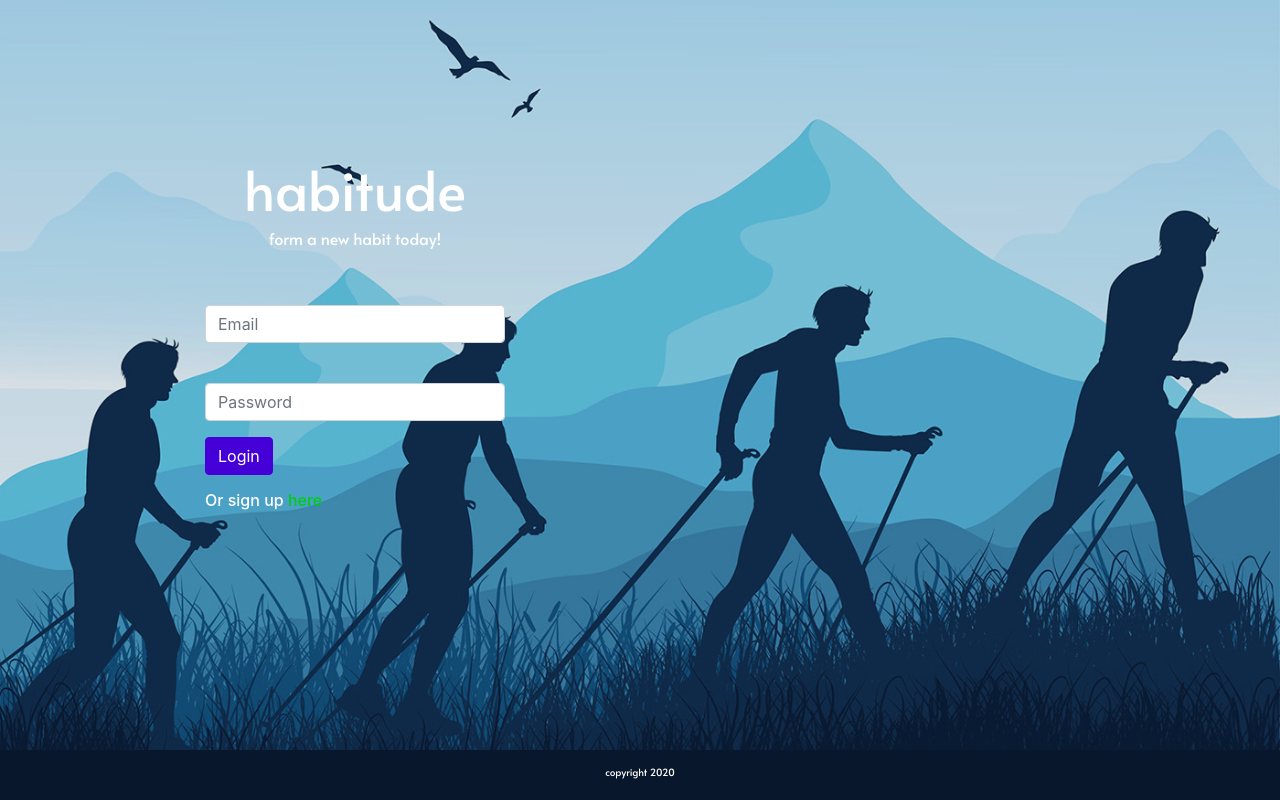
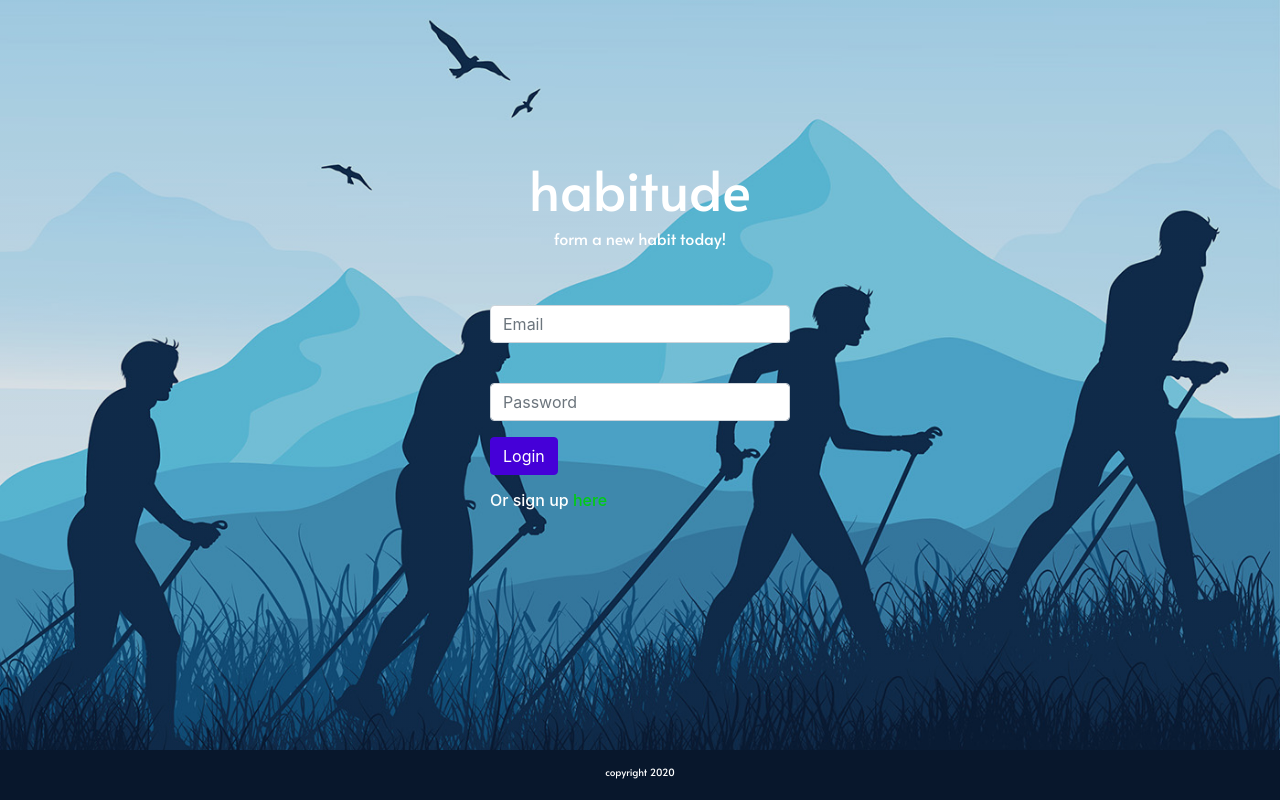
Before and after one commit to carolinetwyman/Habitude, a Node server app: page /login in a window 1280 px wide. Run offline with Node 20, Linux system fonts and the light colour scheme; some libraries are stand-ins or nearby versions.

Commit message:
position login and sign up

```diff
--- a/server.js
+++ b/server.js
@@ -9,7 +9,7 @@ const path = require('path');
 const app = express();
 // Setting up port and requiring models for syncing
 
-const PORT = process.env.PORT || 3060;
+const PORT = process.env.PORT || 8080;
 
 const db = require("./models");
 
--- a/views/login.handlebars
+++ b/views/login.handlebars
@@ -1,6 +1,6 @@
 <div class="container">
         <div class="row">
-            <div class="col-md-6 col-md-offset-3 info" style="margin-top: 155px;">
+            <div class="col-md-12 info" style="margin-top: 155px;">
                 <h1>habitude</h1>
                 <h2>form a new habit today!</h2>
                 <form class="login">
--- a/views/signup.handlebars
+++ b/views/signup.handlebars
@@ -1,6 +1,6 @@
 <div class="container">
     <div class="row">
-        <div class="col-md-6 col-md-offset-3 info" style="margin-top: 155px;">
+        <div class="col-md-12 info" style="margin-top: 155px;">
             <h1>habitude</h1>
             <h2>form a new habit today!</h2>
             <form class="signup">
```
